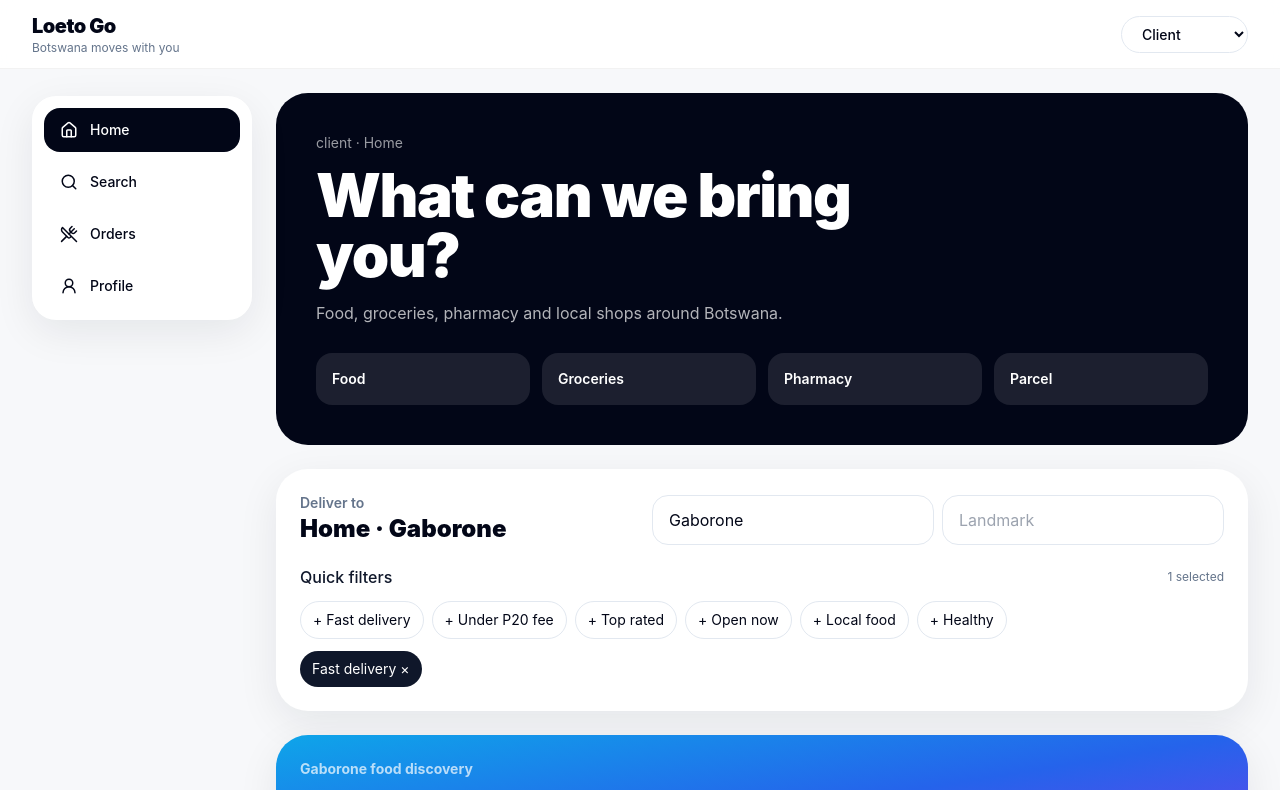
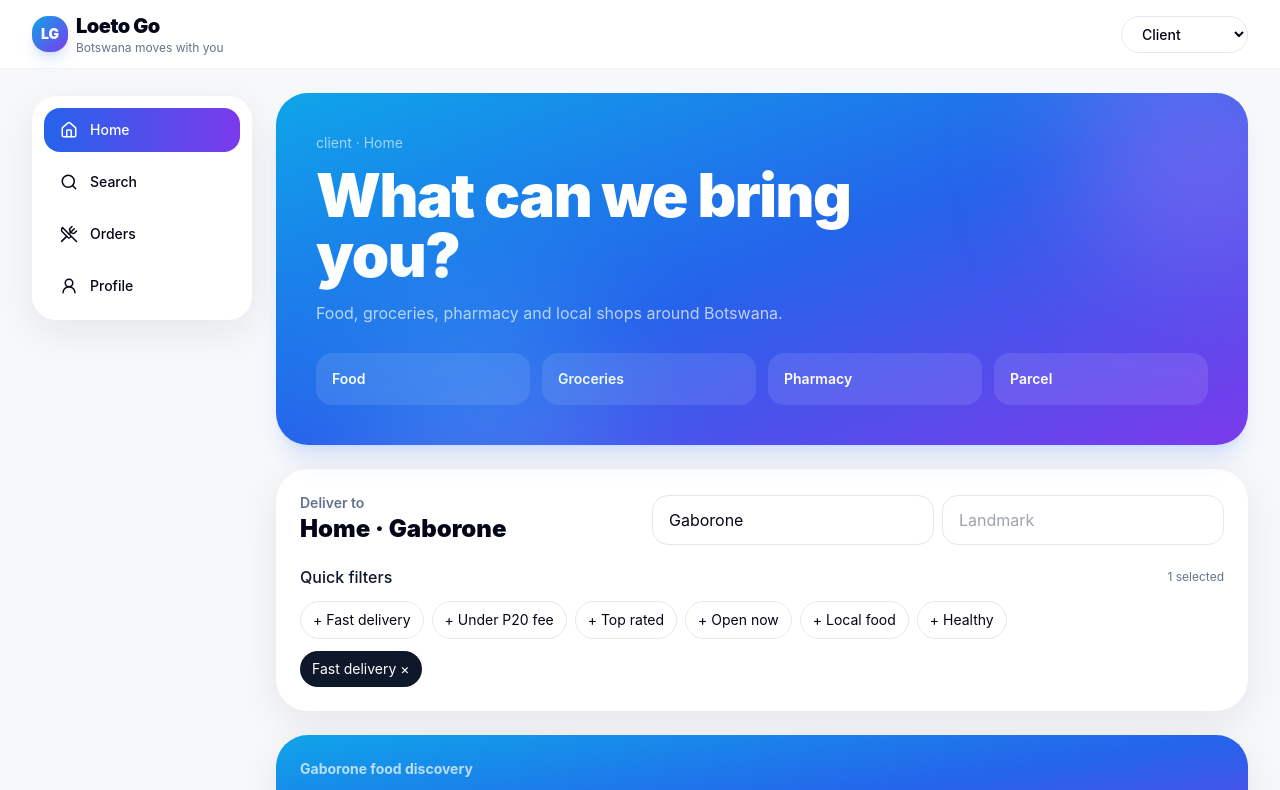
Before and after one commit to loetolex/botswana-lastmile-marketplace, a React (Vite) app in the folder apps/web/: page / in a window 1280 px wide. Shown: the top 790 px of the page. Built offline with nearby package versions, Linux system fonts and the light colour scheme.

Commit message:
feat: apply Loeto Go color system

```diff
--- a/apps/web/src/App.tsx
+++ b/apps/web/src/App.tsx
@@ -44,8 +44,10 @@ export function App() {
       <header className="sticky top-0 z-30 border-b border-black/5 bg-white/90 backdrop-blur">
         <div className="mx-auto flex max-w-7xl items-center justify-between px-4 py-3 md:px-8">
           <div>
-            <div className="text-xl font-black tracking-tight">Loeto Go</div>
-            <div className="text-xs text-slate-500">Botswana moves with you</div>
+            <div className="flex items-center gap-2">
+              <span className="grid h-9 w-9 place-items-center rounded-2xl bg-gradient-to-br from-sky-500 to-violet-600 text-sm font-black text-white shadow-lg shadow-blue-500/20">LG</span>
+              <div><div className="text-xl font-black tracking-tight">Loeto Go</div><div className="text-xs text-slate-500">Botswana moves with you</div></div>
+            </div>
           </div>
           <select aria-label="Switch demo role" value={role} onChange={e=>selectRole(e.target.value as UserRole)}
             className="rounded-full border border-slate-200 bg-white px-4 py-2 text-sm font-medium">
@@ -60,7 +62,7 @@ export function App() {
           <div className="sticky top-24 space-y-2 rounded-3xl bg-white p-3 shadow-soft">
             {nav.map(({label,icon:Icon})=>(
               <button key={label} onClick={()=>setActive(label)}
-                className={`flex w-full items-center gap-3 rounded-2xl px-4 py-3 text-left text-sm font-medium ${active===label?"bg-slate-950 text-white":"hover:bg-slate-50"}`}>
+                className={`flex w-full items-center gap-3 rounded-2xl px-4 py-3 text-left text-sm font-medium ${active===label?"bg-gradient-to-r from-blue-600 to-violet-600 text-white":"hover:bg-slate-50"}`}>
                 <Icon size={18}/>{label}
               </button>
             ))}
@@ -68,7 +70,9 @@ export function App() {
         </aside>
 
         <section className="min-w-0 space-y-6">
-          <div className="overflow-hidden rounded-[2rem] bg-slate-950 p-7 text-white md:p-10">
+          <div className="relative overflow-hidden rounded-[2rem] bg-gradient-to-br from-sky-500 via-blue-600 to-violet-600 p-7 text-white shadow-xl shadow-blue-500/15 md:p-10">
+            <div className="pointer-events-none absolute -right-20 -top-20 h-64 w-64 rounded-full bg-fuchsia-400/30 blur-3xl" />
+            <div className="pointer-events-none absolute -bottom-24 left-20 h-64 w-64 rounded-full bg-cyan-300/20 blur-3xl" />
             <p className="mb-3 text-sm text-white/60">{role} · {active}</p>
             <h1 className="max-w-2xl text-4xl font-black tracking-tight md:text-6xl">{current.title}</h1>
             <p className="mt-4 max-w-xl text-white/70">{current.subtitle}</p>
```
